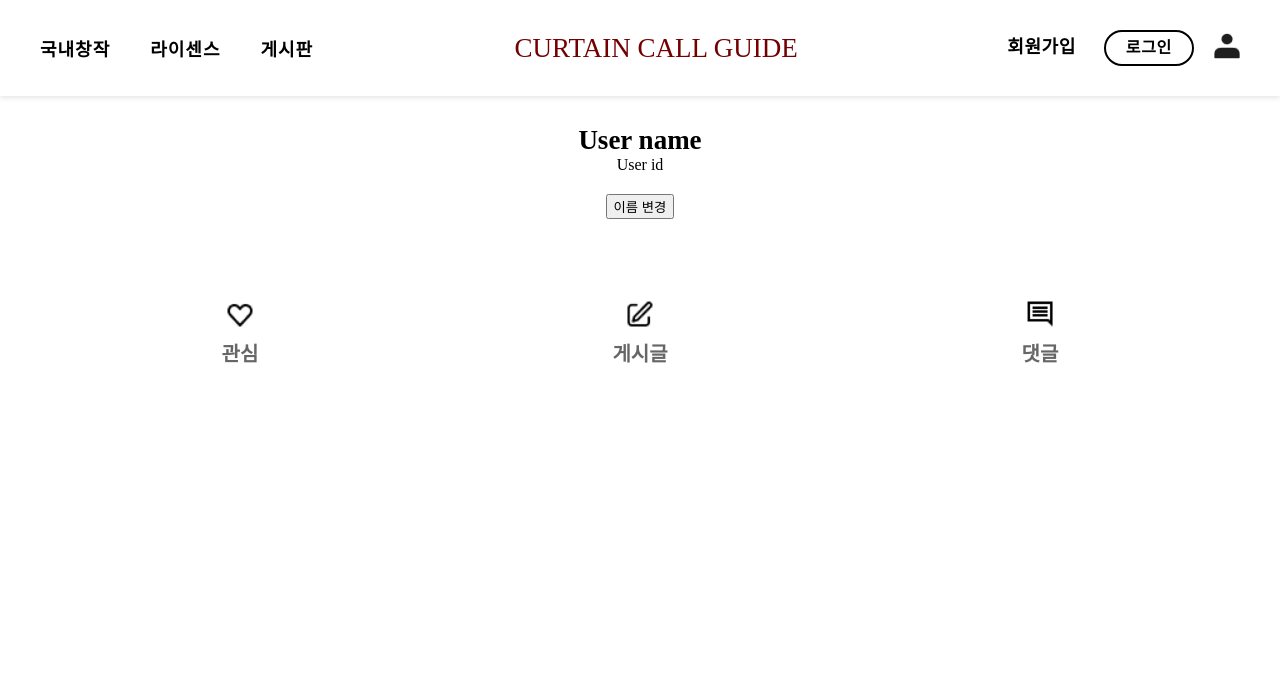
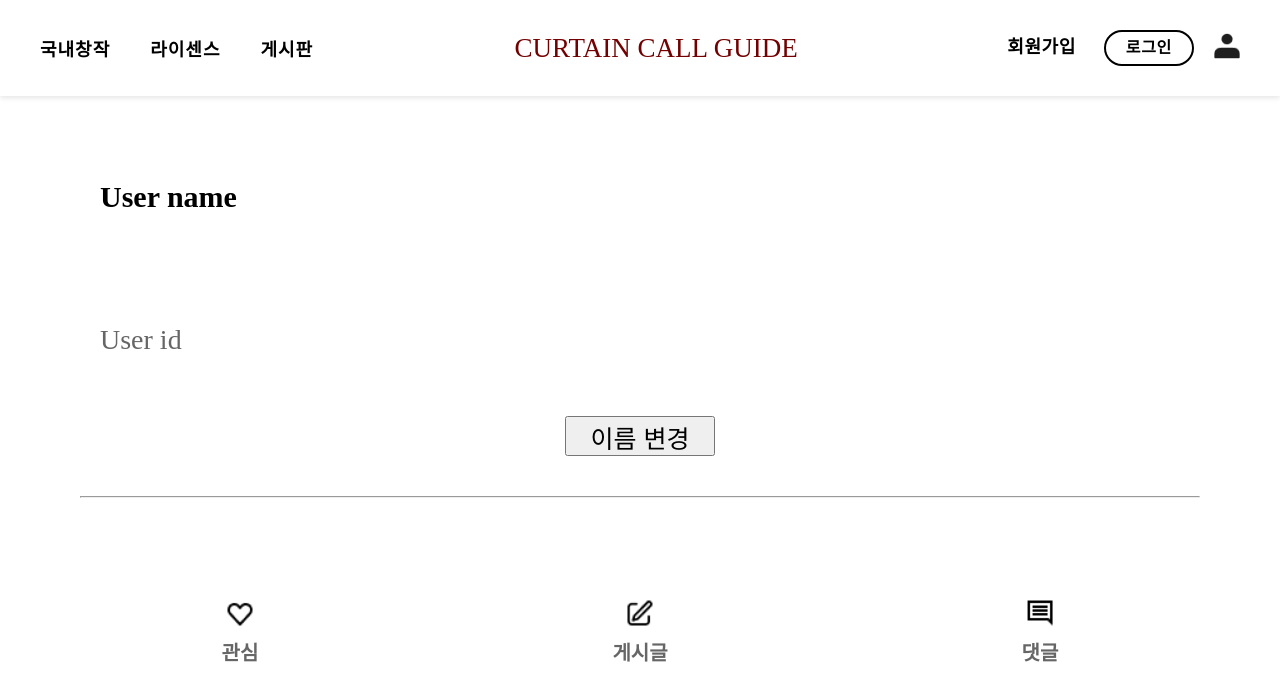
Before and after one commit to Syrhein/ensemble, a Java web app: page /MyPage.html in a window 1280 px wide. Shown: the top 696 px of the page. Run offline with Tomcat 11, a stand-in JSP engine, Linux system fonts and the light colour scheme; some libraries are stand-ins or nearby versions; some web fonts are replaced.

Commit message:
마페 커밋

```diff
--- a/test1/src/main/webapp/css/MyPage.css
+++ b/test1/src/main/webapp/css/MyPage.css
@@ -176,17 +176,55 @@
 
     /* 사용자 이름 및 이메일 스타일 */
     .username {
-    font-size: 27px;
+    font-size: 30px;
     font-weight: bolder;
-    margin-top: 5px;
+    margin: 30px;
+    padding: 30px;
+    text-align:left;
     }
 
-    .email {
+    .userid {
     color: #666;
-    font-size: 18px;
-    margin: 10px 0;
-    padding-bottom: 5%;
+    font-size: 28px;
+    margin: 30px;
+    padding: 30px;
+    text-align:left;
+    margin-top: 50px;
     }
+
+	.edit-name-btn{
+	height: 40px;
+    width: 150px;
+    font-size: 25px;
+	}
+
+
+	.edit-user-info {
+    margin-top: 20px;
+	}
+
+	.edit-name-form {
+	    margin-top: 10px;
+	}
+
+	.new-name-input {
+	    padding: 5px;
+	    margin-right: 10px;
+	    height: 30px;
+	    font-size: 20px;
+	}
+
+	.save-name-btn{
+		height: 30px;
+	    width: 150px;
+	    font-size: 20px;
+	}
+
+	.cancel-name-btn{
+		height: 30px;
+	    width: 150px;
+	    font-size: 20px;
+	}
 
     /* 통계 섹션 스타일 */
     .stats {
```
Also changed, not shown: other parts of test1/src/main/webapp/css/MyPage.css (+0 -15 lines), test1/src/main/webapp/MyPage.html (+9 -5 lines).
